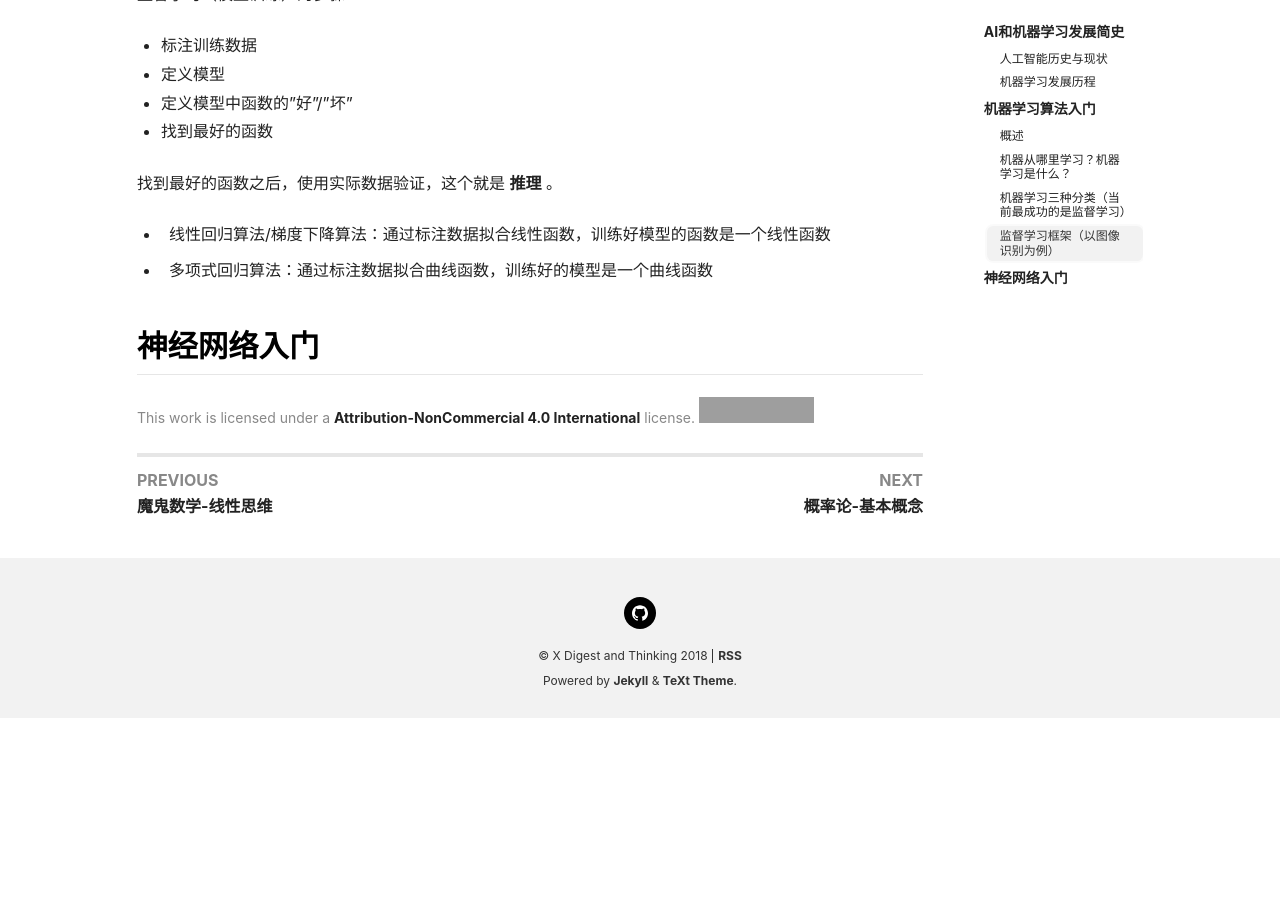
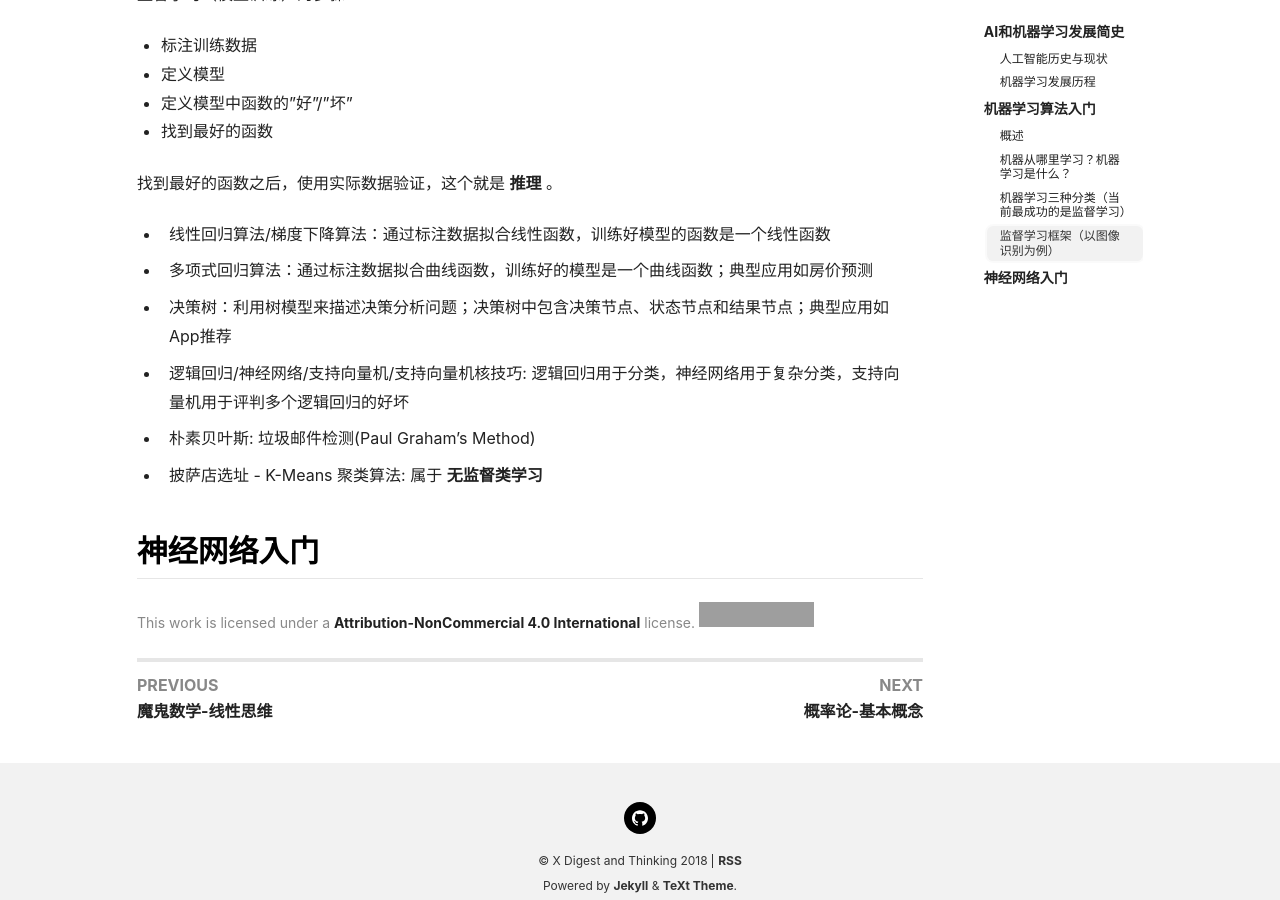
Before and after one commit to ibusybox/x, a Jekyll site: the page built from _posts/2018-09-28-人工智能基础.md, in a window 1280 px wide and 900 px high, scrolled down 3790 px. Built offline with Jekyll 4.4.1, drawn with Linux system fonts in a browser that asks for light colours; nearby versions of some CDN libraries; before the commit the page ends 4508 px from its top, so only the background shows below that; grey boxes are pictures that could not be loaded.

Commit message:
add new post

```diff
--- a/_posts/2018-09-28-人工智能基础.md
+++ b/_posts/2018-09-28-人工智能基础.md
@@ -123,7 +123,14 @@ mathjax_autoNumber: false
 
 - 线性回归算法/梯度下降算法：通过标注数据拟合线性函数，训练好模型的函数是一个线性函数
 
-- 多项式回归算法：通过标注数据拟合曲线函数，训练好的模型是一个曲线函数
+- 多项式回归算法：通过标注数据拟合曲线函数，训练好的模型是一个曲线函数；典型应用如房价预测
 
+- 决策树：利用树模型来描述决策分析问题；决策树中包含决策节点、状态节点和结果节点；典型应用如App推荐
+
+- 逻辑回归/神经网络/支持向量机/支持向量机核技巧: 逻辑回归用于分类，神经网络用于复杂分类，支持向量机用于评判多个逻辑回归的好坏
+
+- 朴素贝叶斯: 垃圾邮件检测(Paul Graham's Method)
+
+- 披萨店选址 - K-Means 聚类算法: 属于 **无监督类学习**
 
 ## 神经网络入门
```
Also changed, not shown: _posts/2019-06-29-哈佛大学-基础物理学-1-牛顿力学.md (added, +51 -0 lines).
